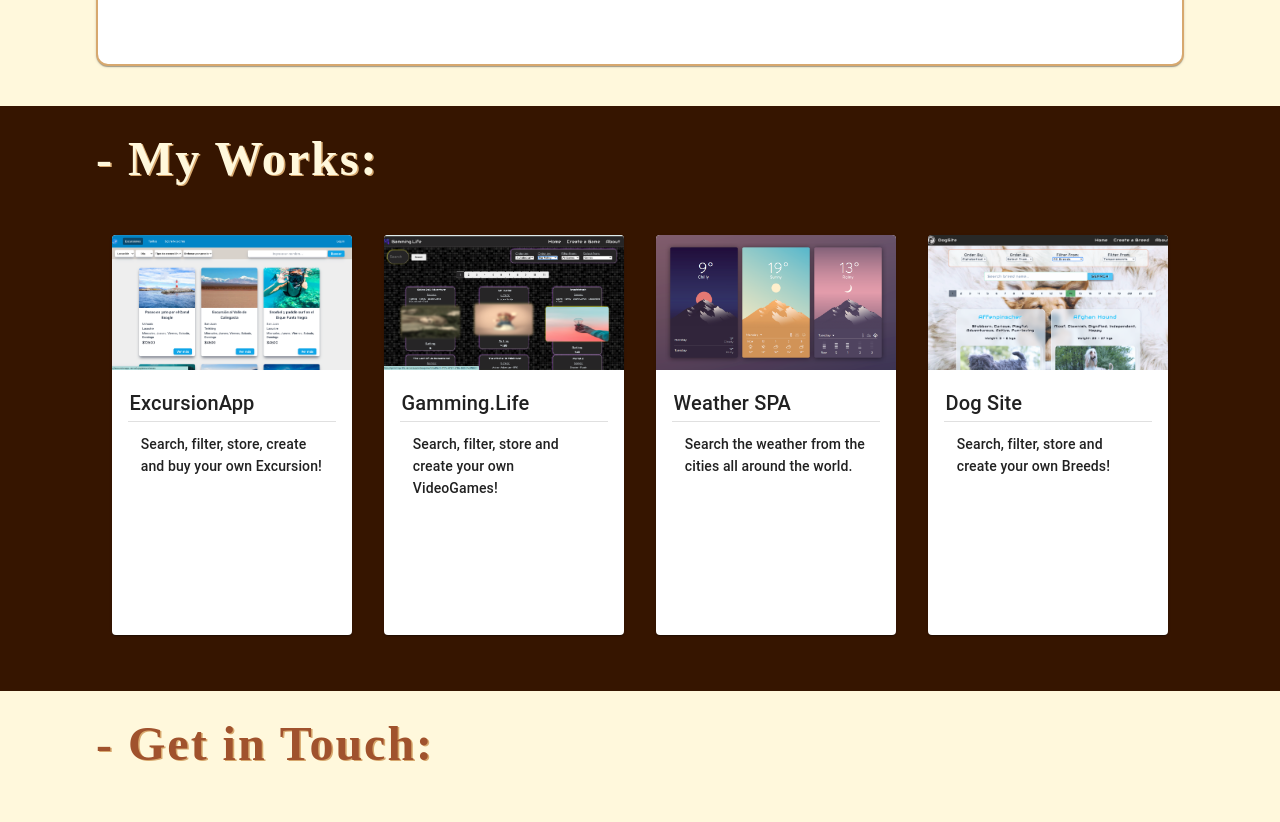
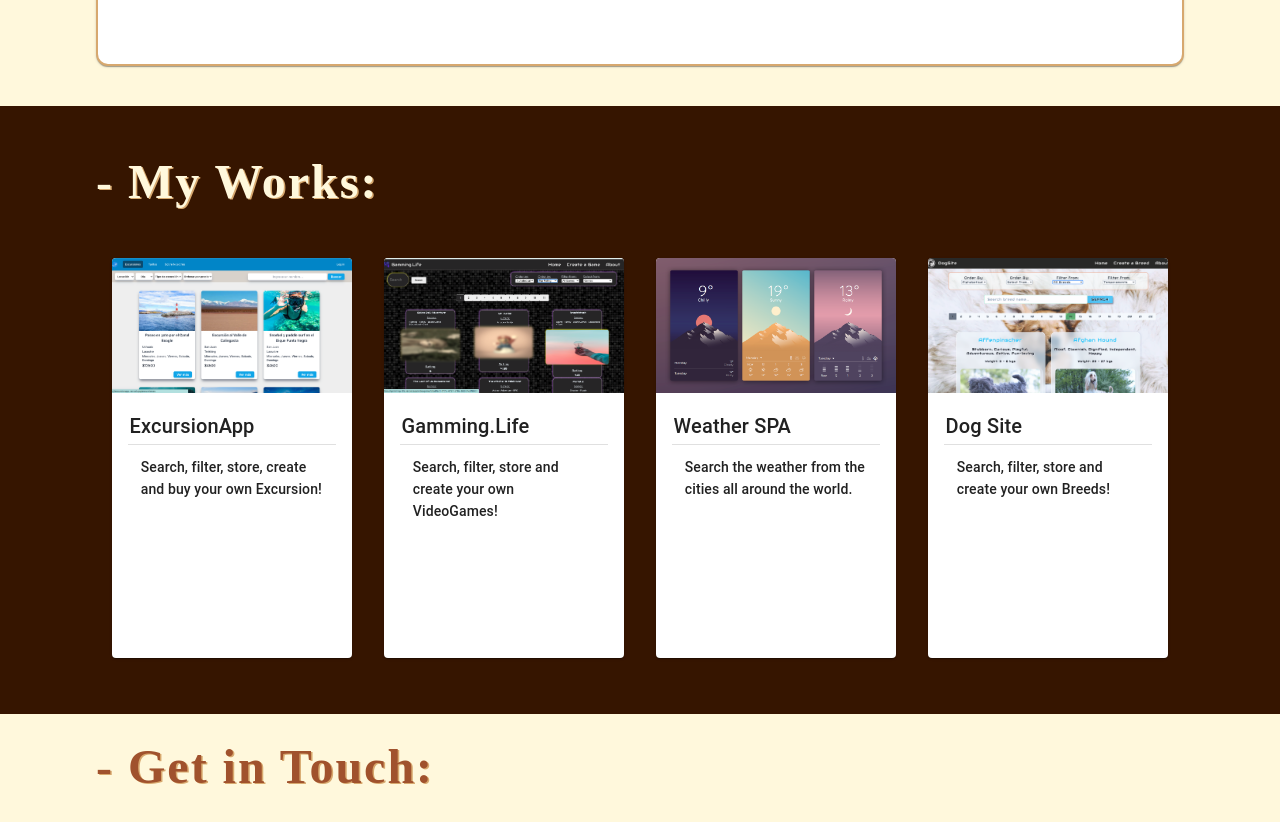
Before and after one commit to Brachintosh/Portfolio-Bedendo-MUI, a React (Create React App) app: page / in a window 1280 px wide. Shown: the part 4538-5360 px from the top of the page. Built offline with nearby package versions, Linux system fonts and the light colour scheme; a web font is replaced by a local one.

Commit message:
styled-comp

```diff
--- a/src/components/MyWork.js
+++ b/src/components/MyWork.js
@@ -67,7 +67,7 @@ const useStyles = makeStyles((theme) =>({
       },
       maxWidth: "85vw",
       margin: "0 auto",
-      paddingTop: 9,
+      paddingTop: theme.spacing(4),
     },
     fontTitle:{
       [theme.breakpoints.down('sm', 'md')]:{
@@ -114,7 +114,9 @@ const useStyles = makeStyles((theme) =>({
     descText: {
       padding: theme.spacing(1.5, 1.6),
     },
+
   }
+
 ));
 
 export default MyWork;
```
